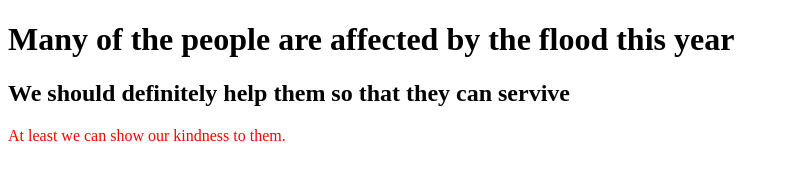
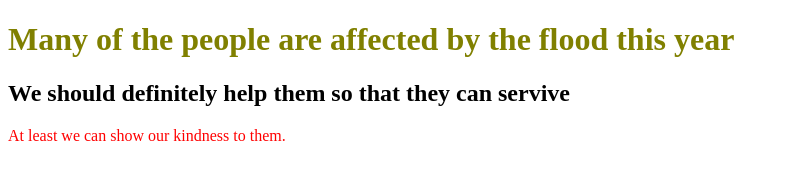
Before and after one commit to zakiashabnam/my-third-repo, a plain HTML site: page index.html in a window 1280 px wide. Shown: the whole page, without its empty margins (0-789 px from the left). Drawn offline with Linux system fonts and the light colour scheme.

Commit message:
heading color added

```diff
--- a/style.css
+++ b/style.css
@@ -1,3 +1,7 @@
 p {
     color: red;
 }
+
+h1 {
+    color: olive;
+}
```
